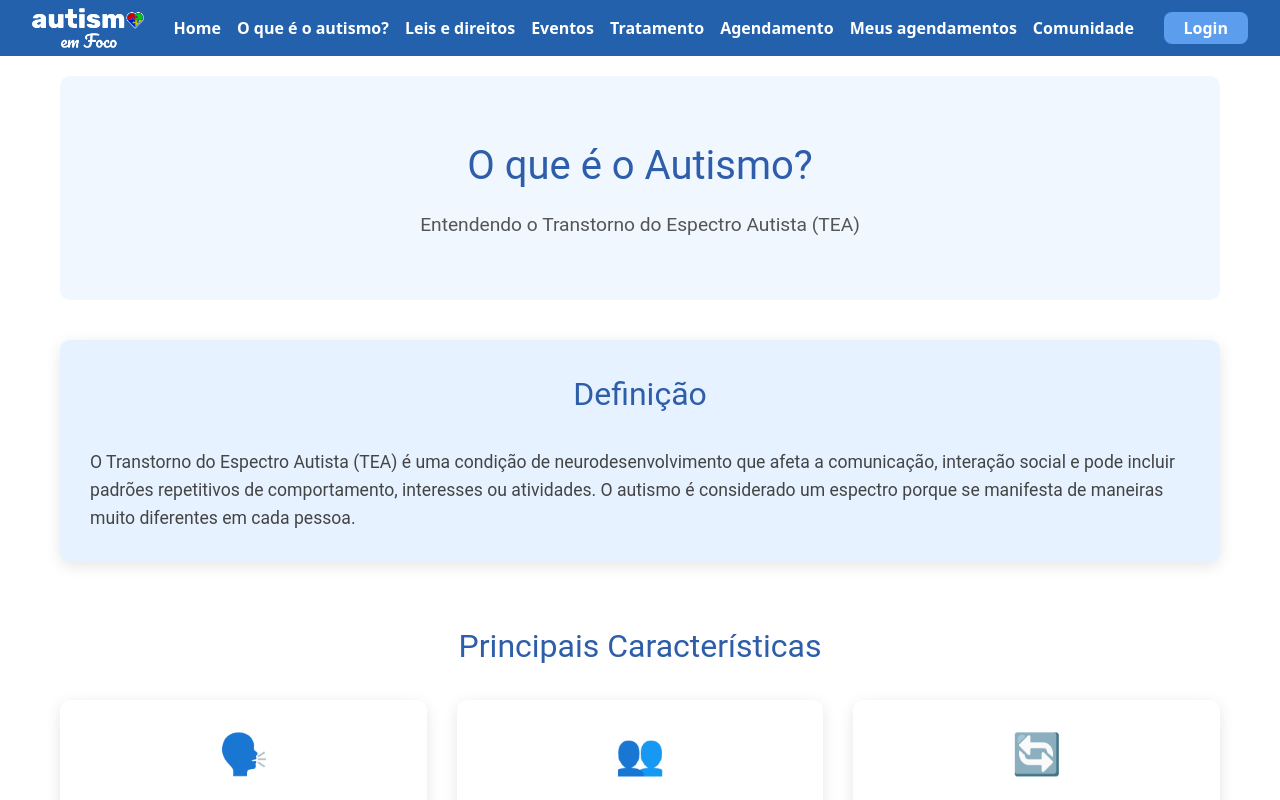
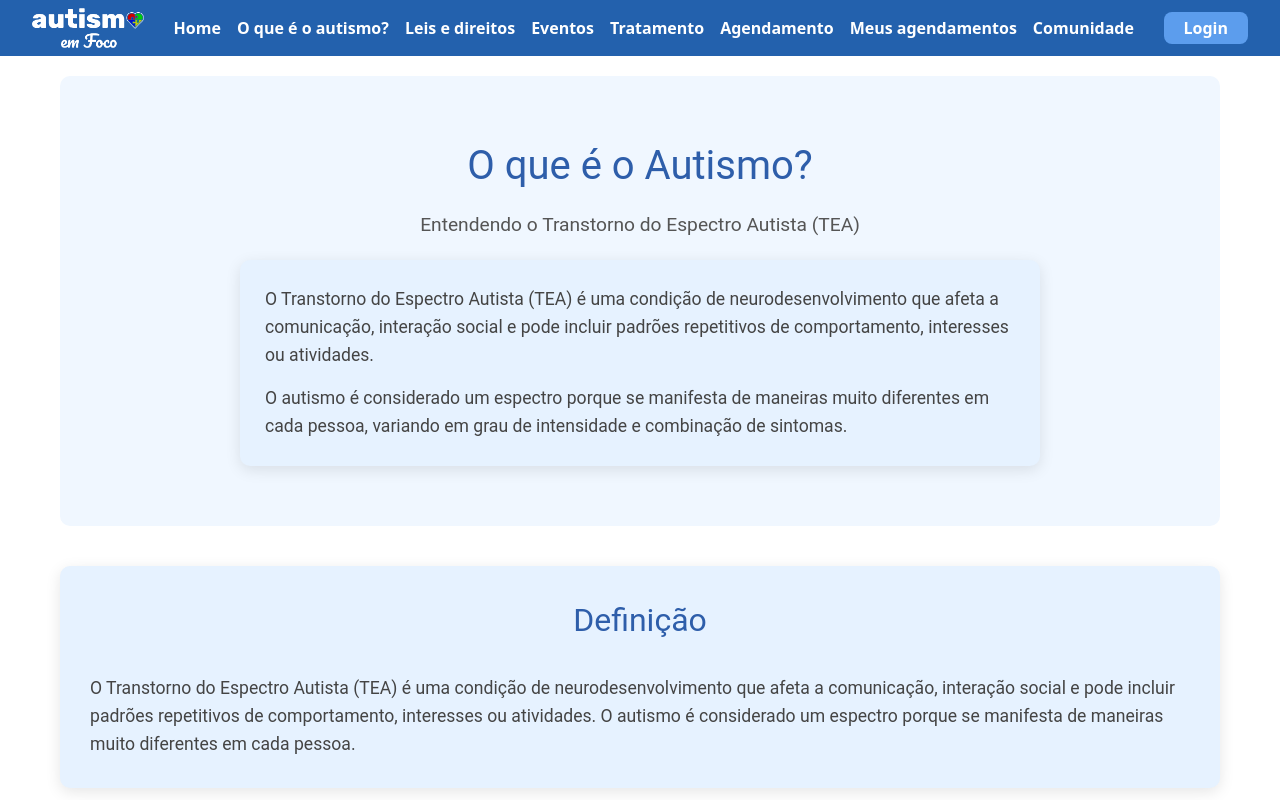
Before and after one commit to PedroHBachiega/autismo-em-foco, a React (Vite) app: page /sobreautismo in a window 1280 px wide. Shown: the top 800 px of the page. Built offline with nearby package versions, Linux system fonts and the light colour scheme; no server answers.

Commit message:
Adicionando Componente HeaderInfoTea

```diff
--- /dev/null
+++ b/src/components/HeaderInfoTEA/HeaderInfoTEA.jsx
@@ -0,0 +1,23 @@
+import React from 'react'
+import styles from './HeaderInfoTEA.module.css'
+
+const HeaderInfoTEA = () => {
+  return (
+    <div className={styles.headerContainer}>
+      <h1>O que é o Autismo?</h1>
+      <p>Entendendo o Transtorno do Espectro Autista (TEA)</p>
+      <div className={styles.introText}>
+        <p>
+          O Transtorno do Espectro Autista (TEA) é uma condição de neurodesenvolvimento que afeta a comunicação,
+          interação social e pode incluir padrões repetitivos de comportamento, interesses ou atividades.
+        </p>
+        <p>
+          O autismo é considerado um espectro porque se manifesta de maneiras muito diferentes em cada pessoa,
+          variando em grau de intensidade e combinação de sintomas.
+        </p>
+      </div>
+    </div>
+  )
+}
+
+export default HeaderInfoTEA
--- /dev/null
+++ b/src/components/HeaderInfoTEA/HeaderInfoTEA.module.css
@@ -0,0 +1,56 @@
+.headerContainer {
+  text-align: center;
+  padding: 60px 20px;
+  background-color: #f0f7ff;
+  border-radius: 10px;
+  margin-bottom: 40px;
+  width: 100%;
+}
+
+.headerContainer h1 {
+  font-size: 2.5rem;
+  color: #2e5eaa;
+  margin-bottom: 15px;
+}
+
+.headerContainer p {
+  font-size: 1.2rem;
+  color: #555;
+  max-width: 800px;
+  margin: 0 auto 15px;
+}
+
+.introText {
+  max-width: 800px;
+  margin: 20px auto 0;
+  background-color: #e6f2ff;
+  border-radius: 10px;
+  padding: 25px;
+  box-shadow: 0 4px 15px rgba(0, 0, 0, 0.1);
+}
+
+.introText p {
+  font-size: 1.1rem;
+  line-height: 1.6;
+  color: #444;
+  text-align: left;
+  margin-bottom: 15px;
+}
+
+.introText p:last-child {
+  margin-bottom: 0;
+}
+
+@media (max-width: 768px) {
+  .headerContainer {
+    padding: 40px 15px;
+  }
+
+  .headerContainer h1 {
+    font-size: 2rem;
+  }
+
+  .introText {
+    padding: 20px;
+  }
+}
--- a/src/pages/SobreAutismo/SobreAutismo.jsx
+++ b/src/pages/SobreAutismo/SobreAutismo.jsx
@@ -1,13 +1,11 @@
 import React from 'react'
 import styles from './SobreAutismo.module.css'
+import HeaderInfoTEA from '../../components/HeaderInfoTEA/HeaderInfoTEA'
 
 const SobreAutismo = () => {
   return (
     <div className={styles.container}>
-      <header className={styles.header}>
-        <h1>O que é o Autismo?</h1>
-        <p>Entendendo o Transtorno do Espectro Autista (TEA)</p>
-      </header>
+      <HeaderInfoTEA />
 
       <section className={styles.infoSection}>
         <div className={styles.infoCard}>
```
